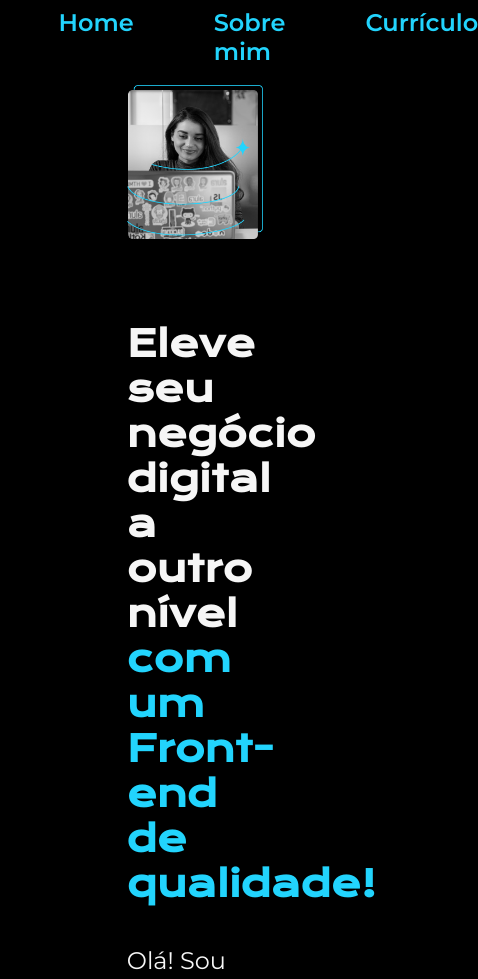
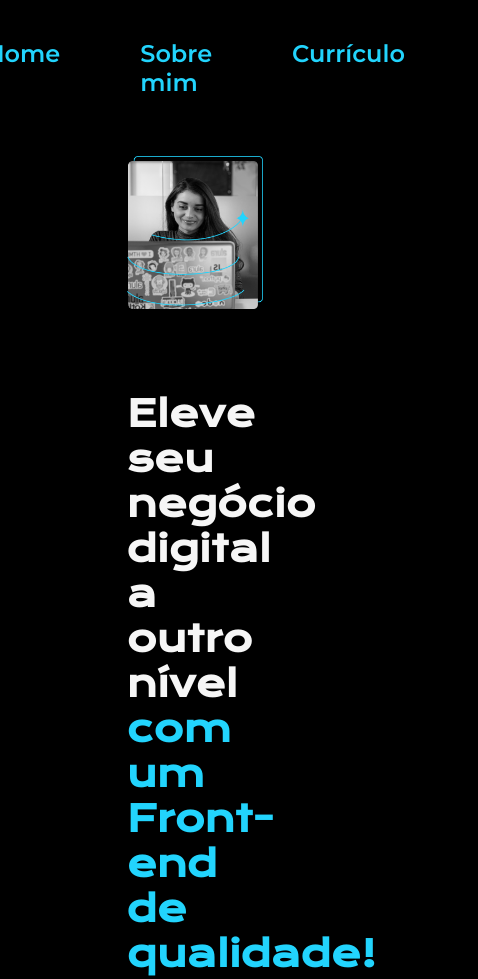
Before and after one commit to grbalmeida/curso-html-css-responsividade-publicacao-projetos-alura, a plain HTML site: page index.html in a window 390 px wide. Shown: the top 979 px of the page, 478 px wide, since content can reach past the window. Drawn offline with nearby package versions, Linux system fonts and the light colour scheme.

Commit message:
Cabeçalho responsivo

```diff
--- a/styles/style.css
+++ b/styles/style.css
@@ -121,6 +121,15 @@ body {
 }
 
 @media (max-width: 1200px) {
+
+    .cabecalho {
+        padding: 10%;
+    }
+
+    .cabecalho__menu {
+        justify-content: center;
+    }
+
     .apresentacao {
         flex-direction: column-reverse;
     }
```
